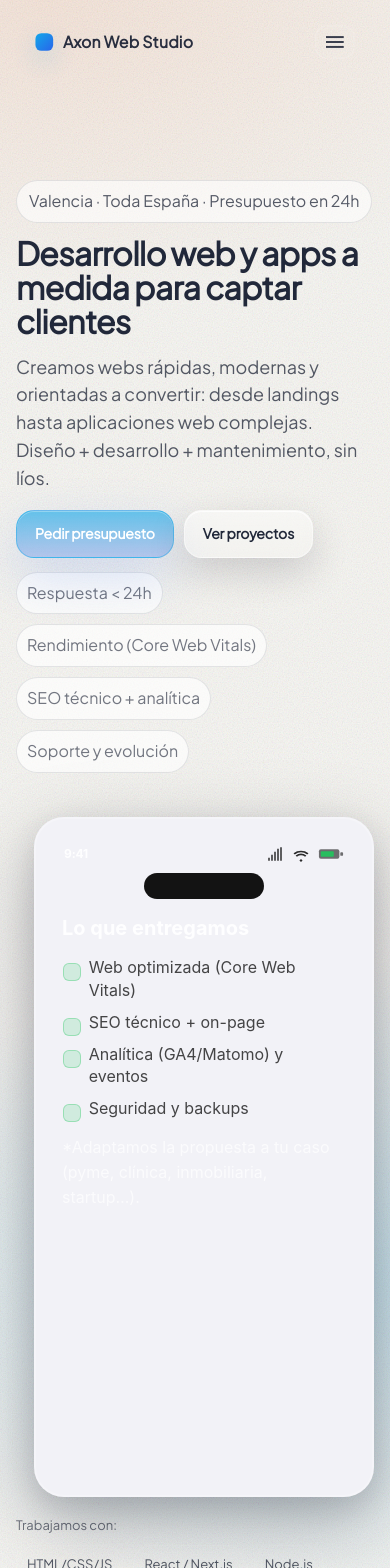
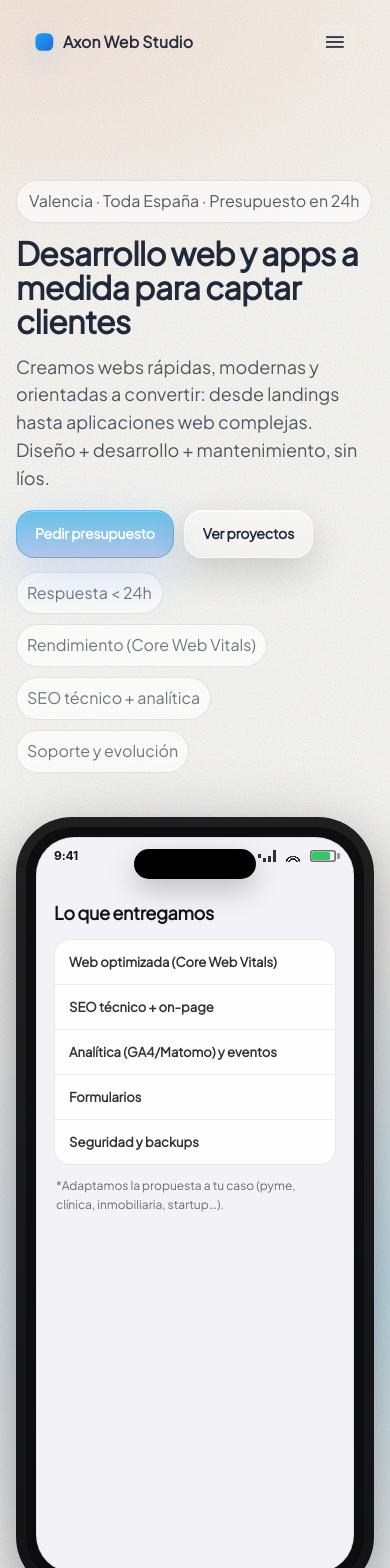
Before and after one commit to MarcosLuna23/primeraprueba, a React (Vite) app: page / in a window 390 px wide. Shown: the top 1568 px of the page. Built offline with nearby package versions, Linux system fonts and the light colour scheme.

Commit message:
Hero: iPhone 14 Pro light mock (CSS) + restore original content

```diff
--- a/src/App.jsx
+++ b/src/App.jsx
@@ -197,47 +197,34 @@ function Hero() {
         </motion.div>
 
         <motion.div className="hero__card" aria-label="Resumen de servicios" {...m.inView}>
-          <div className="card">
-            <img
-              className="heroPhoto"
-              src="/hero.jpg"
-              alt="Equipo trabajando en un proyecto digital"
-              loading="lazy"
-            />
-
-            <div className="phoneContent" aria-hidden="true">
-              <div className="phoneStatus">
-                <span className="phoneTime">9:41</span>
-                <span className="phoneIcons">
-                  {/* Cellular */}
-                  <svg className="sbIcon" viewBox="0 0 24 24" aria-hidden="true">
-                    <path d="M3 17h2v4H3v-4zm4-4h2v8H7v-8zm4-4h2v12h-2V9zm4-4h2v16h-2V5zm4-2h2v18h-2V3z" />
-                  </svg>
-                  {/* Wi‑Fi */}
-                  <svg className="sbIcon" viewBox="0 0 24 24" aria-hidden="true">
-                    <path d="M12 18.5l2.1 2.1-2.1 2.1-2.1-2.1L12 18.5zm7.2-4.6a12.2 12.2 0 0 0-14.4 0l1.7 1.7a9.7 9.7 0 0 1 11 0l1.7-1.7zM22 11.1a16.7 16.7 0 0 0-20 0l1.7 1.7a14.2 14.2 0 0 1 16.6 0L22 11.1z" />
-                  </svg>
-                  {/* Battery */}
-                  <svg className="sbBattery" viewBox="0 0 28 14" aria-hidden="true">
-                    <rect x="1" y="2" width="22" height="10" rx="2" />
-                    <rect x="24" y="5" width="3" height="4" rx="1" />
-                    <rect className="sbBatteryFill" x="3" y="4" width="14" height="6" rx="1" />
-                  </svg>
+          <div className="iphone14pro" aria-hidden="true">
+            <div className="iphone14pro__bezel">
+              <div className="iphone14pro__screen">
+                <div className="iphone14pro__status">
+                  <span className="iphone14pro__time">9:41</span>
+                  <span className="iphone14pro__statusIcons">
+                    <span className="iosCell" aria-hidden="true" />
+                    <span className="iosWifi" aria-hidden="true" />
+                    <span className="iosBattery" aria-hidden="true"><b /></span>
                   </span>
                 </div>
 
-              <div className="phoneIsland" />
+                <div className="iphone14pro__island" aria-hidden="true" />
 
-              <h2 className="card__title">Lo que entregamos</h2>
-              <ul className="checklist">
+                <div className="iphone14pro__content">
+                  <h2 className="iosTitle">Lo que entregamos</h2>
+                  <ul className="iosList">
                     <li>Web optimizada (Core Web Vitals)</li>
                     <li>SEO técnico + on-page</li>
                     <li>Analítica (GA4/Matomo) y eventos</li>
+                    <li>Formularios</li>
                     <li>Seguridad y backups</li>
                   </ul>
-              <p className="muted">
+                  <p className="iosNote">
                     *Adaptamos la propuesta a tu caso (pyme, clínica, inmobiliaria, startup…).
                   </p>
+                </div>
+              </div>
             </div>
           </div>
         </motion.div>
--- a/src/styles.css
+++ b/src/styles.css
@@ -280,15 +280,163 @@ h1 {
 .hero__card {
   /* Make the phone overlay the hero instead of pushing layout */
   position: absolute;
-  right: -120px; /* keep it further right than the marquee width */
+  right: -120px;
   top: -12px;
   display: flex;
   justify-content: flex-end;
-  pointer-events: none; /* allow selecting/clicking content under it */
-  z-index: 20; /* above waves + section decorations */
+  pointer-events: none;
+  z-index: 20;
 }
 
-.hero__card .card { pointer-events: auto; }
+.hero__card .iphone14pro { pointer-events: auto; }
+
+/* iPhone 14 Pro (light) mock — pure CSS (no Apple assets) */
+.iphone14pro {
+  width: min(360px, 100%);
+  aspect-ratio: 9 / 19.5;
+  border-radius: 56px;
+  background: linear-gradient(180deg, rgba(22,22,24,0.96), rgba(10,10,12,0.96));
+  padding: 10px;
+  box-shadow:
+    0 30px 90px rgba(2, 8, 23, 0.28),
+    0 12px 34px rgba(2, 8, 23, 0.14);
+}
+.iphone14pro__bezel {
+  height: 100%;
+  border-radius: 46px;
+  padding: 10px;
+  background: linear-gradient(180deg, rgba(0,0,0,0.55), rgba(0,0,0,0.35));
+}
+.iphone14pro__screen {
+  height: 100%;
+  border-radius: 38px;
+  overflow: hidden;
+  background: #f2f2f7;
+  position: relative;
+  box-shadow: inset 0 0 0 1px rgba(0,0,0,0.08);
+}
+.iphone14pro__island {
+  position: absolute;
+  top: 12px;
+  left: 50%;
+  transform: translateX(-50%);
+  width: 122px;
+  height: 30px;
+  border-radius: 999px;
+  background: #000;
+  box-shadow: 0 10px 28px rgba(0,0,0,0.22);
+  z-index: 3;
+}
+.iphone14pro__status {
+  position: absolute;
+  top: 10px;
+  left: 18px;
+  right: 18px;
+  display: flex;
+  align-items: center;
+  justify-content: space-between;
+  font-family: -apple-system, BlinkMacSystemFont, "SF Pro Text", "SF Pro Display", system-ui, sans-serif;
+  font-size: 12px;
+  font-weight: 700;
+  letter-spacing: -0.01em;
+  color: rgba(0,0,0,0.92);
+  z-index: 4;
+}
+.iphone14pro__statusIcons { display: inline-flex; align-items: center; gap: 8px; }
+
+/* Minimal iOS-ish icons (cleaner than the previous pixel ones) */
+.iosCell {
+  width: 18px;
+  height: 12px;
+  background:
+    linear-gradient(to top, rgba(0,0,0,0.80) 0 100%);
+  -webkit-mask:
+    linear-gradient(#000 0 0) left/3px 4px no-repeat,
+    linear-gradient(#000 0 0) 5px 8px/3px 8px no-repeat,
+    linear-gradient(#000 0 0) 10px 6px/3px 10px no-repeat,
+    linear-gradient(#000 0 0) right/3px 12px no-repeat;
+  mask:
+    linear-gradient(#000 0 0) left/3px 4px no-repeat,
+    linear-gradient(#000 0 0) 5px 8px/3px 8px no-repeat,
+    linear-gradient(#000 0 0) 10px 6px/3px 10px no-repeat,
+    linear-gradient(#000 0 0) right/3px 12px no-repeat;
+}
+.iosWifi {
+  width: 18px;
+  height: 12px;
+  background: rgba(0,0,0,0.82);
+  -webkit-mask: radial-gradient(circle at 50% 110%, transparent 0 6px, #000 6px 7.5px, transparent 7.5px),
+                 radial-gradient(circle at 50% 110%, transparent 0 3.5px, #000 3.5px 5px, transparent 5px),
+                 radial-gradient(circle at 50% 110%, #000 0 1.5px, transparent 1.5px);
+  mask: radial-gradient(circle at 50% 110%, transparent 0 6px, #000 6px 7.5px, transparent 7.5px),
+        radial-gradient(circle at 50% 110%, transparent 0 3.5px, #000 3.5px 5px, transparent 5px),
+        radial-gradient(circle at 50% 110%, #000 0 1.5px, transparent 1.5px);
+}
+.iosBattery {
+  position: relative;
+  width: 26px;
+  height: 12px;
+  border-radius: 3px;
+  box-shadow: inset 0 0 0 1.6px rgba(0,0,0,0.55);
+}
+.iosBattery::after {
+  content: "";
+  position: absolute;
+  right: -3.6px;
+  top: 3.2px;
+  width: 2.8px;
+  height: 5.6px;
+  border-radius: 1px;
+  background: rgba(0,0,0,0.38);
+}
+.iosBattery b {
+  position: absolute;
+  left: 2px;
+  top: 2px;
+  bottom: 2px;
+  width: 70%;
+  border-radius: 1.5px;
+  background: rgba(34, 197, 94, 0.92);
+}
+
+.iphone14pro__content {
+  position: absolute;
+  left: 0;
+  right: 0;
+  top: 0;
+  bottom: 0;
+  padding: 62px 18px 18px;
+}
+
+.iosTitle {
+  margin: 0 0 12px;
+  font-size: 18px;
+  font-weight: 900;
+  letter-spacing: -0.02em;
+  color: rgba(0,0,0,0.92);
+}
+.iosList {
+  list-style: none;
+  padding: 0;
+  margin: 0;
+  border-radius: 16px;
+  overflow: hidden;
+  border: 1px solid rgba(0,0,0,0.08);
+  background: rgba(255,255,255,0.92);
+}
+.iosList li {
+  padding: 12px 14px;
+  border-top: 1px solid rgba(0,0,0,0.06);
+  font-size: 13px;
+  font-weight: 800;
+  color: rgba(0,0,0,0.80);
+}
+.iosList li:first-child { border-top: 0; }
+.iosNote {
+  margin: 12px 2px 0;
+  font-size: 12px;
+  color: rgba(0,0,0,0.55);
+}
 
 .btn {
   display: inline-flex;
```
Lines whose indentation alone changed are shown as unchanged.
